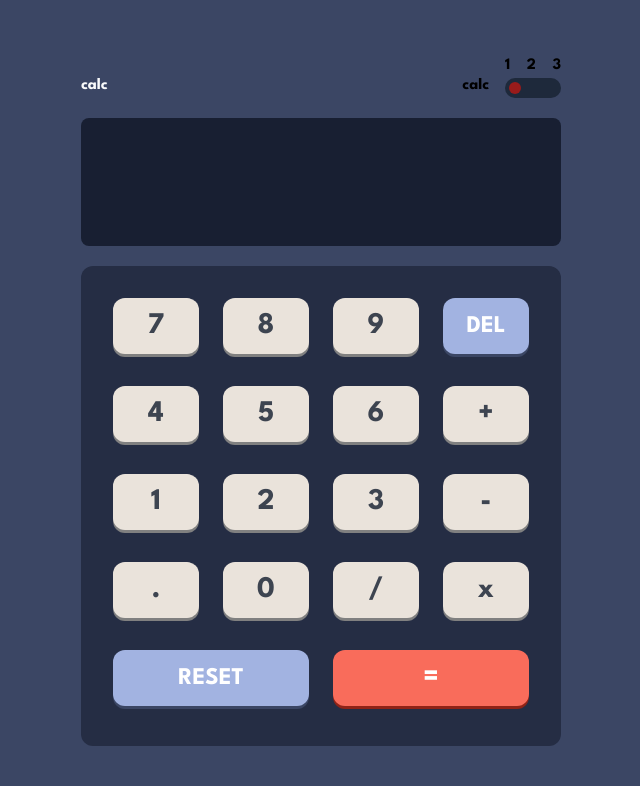
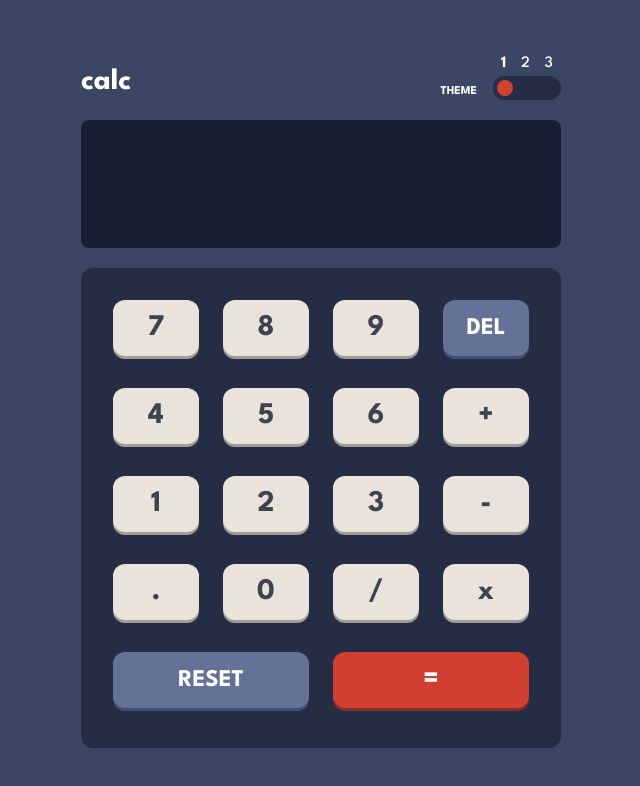
Before and after one commit to ivankozulic121/calculator_app, a React (Vite) app: page / in a window 1280 px wide. Shown: the top 786 px of the page, without its empty margins (319-959 px from the left). Built offline with nearby package versions, Linux system fonts and the light colour scheme.

Commit message:
completed styling based on state

```diff
--- a/index.html
+++ b/index.html
@@ -3,7 +3,7 @@
   <head>
     <meta charset="UTF-8" />
     <link rel="icon" type="image/svg+xml" href="/vite.svg" />
-    <link href="https://fonts.googleapis.com/css2?family=League+Spartan:wght@700&display=swap" rel="stylesheet">
+    <link href="https://fonts.googleapis.com/css2?family=League+Spartan:wght@100;300;400;500;600;700&display=swap" rel="stylesheet">
     <meta name="viewport" content="width=device-width, initial-scale=1.0" />
     <title>Vite + React</title>
   </head>
--- a/src/App.jsx
+++ b/src/App.jsx
@@ -9,7 +9,7 @@ import { useTheme } from './contexts/ThemeContext';
 const Output = ({output}) =>{
 
   return (
-    <div style={{backgroundColor:'rgb(24, 31, 50)'}} className="w-120 h-32 rounded-lg font-spartan text-right text-white text-6xl flex flex-row justify-end items-center pr-8 mt-5">{output}</div>
+    <div className="w-120 h-32 rounded-lg font-spartan text-right bg-output text-6xl text-outputText flex flex-row justify-end items-center pr-8 mt-5">{output}</div>
   )
 }
 
@@ -26,20 +26,20 @@ const Header = ({handleToggleClick, theme}) => {
     //((const { theme, setTheme } = useTheme();
     return (
         <div className="flex flex-row justify-between items-end">
-            <p className="text-textC">calc</p>
+            <p className="text-outColor text-3xl">calc</p>
             <div className="flex flex-row justify-end items-end gap-4">
-                <p>calc</p>
+                <p className="text-xs text-outColor">THEME</p>
                 <div className="flex flex-col justify-end items-end">
-                    <div className="flex flex-row justify-between w-full">
-                        <p>1</p>
-                        <p>2</p>
-                        <p>3</p>
+                    <div className="pl-2 pr-2 flex flex-row justify-between w-full">
+                        <p className="text-outColor font-mediun">1</p>
+                        <p className="text-outColor font-medium">2</p>
+                        <p className="text-outColor font-medium">3</p>
                     </div>
 
 
-                    <label className="inline-flex items-center cursor-pointer" >
+                    <label className="flex flex-col items-center cursor-pointer" >
           <input type="checkbox" value="" className="sr-only peer" ></input>
-          <div className={`relative w-14 h-5 bg-slate-800   dark:peer-focus:ring-blue-800 rounded-full peer dark:bg-gray-700 ${theme === 'first' ? "after:translate-x-0" : theme === 'second' ? "after:translate-x-[18px]" : "after:translate-x-[36px]"}  peer-checked:after:border-white after:content-[""] after:absolute after:top-[4px] after:start-[4px] after:bg-red-800 after:rounded-full after:h-3 after:w-3 after:transition-all dark:border-gray-600`} onClick={handleToggleClick}></div>
+          <div className={`relative min-w-[68px] h-6 bg-buttonContainer overflow-visible   dark:peer-focus:ring-blue-800 rounded-full peer dark:bg-gray-700 ${theme === 'first' ? "after:translate-x-0" : theme === 'second' ? "after:translate-x-[20px]" : "after:translate-x-[40px]"}  peer-checked:after:border-white after:content-[""] after:absolute after:top-[4px] after:start-[4px] after:bg-button_equal after:rounded-full after:h-4 after:w-4 after:transition-all dark:border-gray-600`} onClick={handleToggleClick}></div>
         </label>
 
 
@@ -53,34 +53,33 @@ const Header = ({handleToggleClick, theme}) => {
 }
 const ButtonContainer = ({handleClick}) => {
     return (
-        <div style={{backgroundColor: 'rgb(37, 45, 68)'}}
-             className="w-120 h-120 mt-5 p-8 rounded-xl grid grid-cols-4 gap-6">
-            <Button text="7" handleClick={handleClick}/>
-            <Button text="8" handleClick={handleClick}/>
-            <Button text="9" handleClick={handleClick}/>
-            <Button text="DEL" fontStyle='24px' textColor='white' bgColor='rgb(162, 179, 225)'
+        <div className="w-120 h-120 mt-5 p-8 rounded-xl bg-buttonContainer grid grid-cols-4 gap-6">
+            <Button className="bg-button_num text-buttonColorGroupOne shadow-number" text="7" handleClick={handleClick}/>
+            <Button className="bg-button_num text-buttonColorGroupOne  shadow-number" text="8" handleClick={handleClick}/>
+            <Button className="bg-button_num text-buttonColorGroupOne  shadow-number" text="9" handleClick={handleClick}/>
+            <Button className="bg-button_text text-buttonColorGroupTwo shadow-text" text="DEL" fontStyle='24px' textColor='white' bgColor='rgb(162, 179, 225)'
                     bShadow='0px 3px 0px 0px #3b4664' handleClick={handleClick}/>
-            <Button text="4" handleClick={handleClick}/>
-            <Button text="5" handleClick={handleClick}/>
-            <Button text="6" handleClick={handleClick}/>
-            <Button text="+" handleClick={handleClick}/>
-            <Button text="1" handleClick={handleClick}/>
-        <Button text="2" handleClick={handleClick}/>
-        <Button text="3" handleClick={handleClick}/>
-        <Button text="-" handleClick={handleClick}/>
-        <Button text="." handleClick={handleClick}/>
-        <Button text="0" handleClick={handleClick}/>
-        <Button text="/" handleClick={handleClick}/>
-        <Button text="x" handleClick={handleClick}/>
-        <Button className="col-span-2" text="RESET" fontStyle='24px' bgColor='rgb(162, 179, 225)' textColor='white' bShadow= '0px 3px 0px 0px #3b4664' handleClick={handleClick}/>
-        <Button className="col-span-2" text="=" fontStyle='30px' bgColor ='rgb(249, 108, 91)' textColor='white' bShadow=' 0px 3px 0px 0px rgb(144, 35, 23)' handleClick={handleClick}/>
+            <Button className="bg-button_num text-buttonColorGroupOne  shadow-number" text="4" handleClick={handleClick}/>
+            <Button className="bg-button_num text-buttonColorGroupOne  shadow-number" text="5" handleClick={handleClick}/>
+            <Button className="bg-button_num text-buttonColorGroupOne  shadow-number" text="6" handleClick={handleClick}/>
+            <Button className="bg-button_num text-buttonColorGroupOne  shadow-number" text="+" handleClick={handleClick}/>
+            <Button className="bg-button_num text-buttonColorGroupOne  shadow-number" text="1" handleClick={handleClick}/>
+        <Button className="bg-button_num text-buttonColorGroupOne  shadow-number" text="2" handleClick={handleClick}/>
+        <Button className="bg-button_num text-buttonColorGroupOne  shadow-number" text="3" handleClick={handleClick}/>
+        <Button className="bg-button_num text-buttonColorGroupOne  shadow-number" text="-" handleClick={handleClick}/>
+        <Button className="bg-button_num text-buttonColorGroupOne  shadow-number" text="." handleClick={handleClick}/>
+        <Button className="bg-button_num text-buttonColorGroupOne  shadow-number" text="0" handleClick={handleClick}/>
+        <Button className="bg-button_num text-buttonColorGroupOne  shadow-number" text="/" handleClick={handleClick}/>
+        <Button className="bg-button_num text-buttonColorGroupOne  shadow-number" text="x" handleClick={handleClick}/>
+        <Button className="col-span-2 bg-button_text text-buttonColorGroupTwo shadow-text" text="RESET" fontStyle='24px' bgColor='rgb(162, 179, 225)'   handleClick={handleClick}/>
+        <Button className="col-span-2 bg-button_equal text-buttonColorGroupThree shadow-equal" text="=" fontStyle='30px' bgColor ='rgb(249, 108, 91)' handleClick={handleClick}/>
     </div>
   )
 }
 
 const Button = ({text, className, fontStyle, bgColor, textColor, bShadow, handleClick}) => {
   return (
-    <button style={{backgroundColor: bgColor ? bgColor :'rgb(234, 227, 219)',boxShadow: bShadow ? bShadow : '0px 3px 0px 0px gray', fontSize:fontStyle, color: textColor ? textColor : '#3d4450'}} className={`w-full h-14 rounded-xl text-3xl ${className}`} onClick={handleClick} value={text}>{text}</button>
+    <button style={{fontSize:fontStyle}} className={`w-full h-14 rounded-xl text-3xl ${className}`} onClick={handleClick} value={text}>{text}</button>
   )
 }
 
@@ -155,6 +154,7 @@ const App = () => {
    <Output output={output}/>
    <ButtonContainer handleClick={handleClick}/>
 
+
    </>
   )
 }
--- a/src/contexts/ThemeContext.jsx
+++ b/src/contexts/ThemeContext.jsx
@@ -4,27 +4,68 @@ import { createContext, useContext, useState, useEffect } from "react";
 const themes = {
     first: {// Lighter Blue
         "--background": "#F9FAFB", // Light Gray
-        "--text-color": "#F9FAFB", // Black text
-        "--button-color": "#3B82F6",
+        "--text-color": "#F9FAFB",
+        "--output":"#181F32",// Black text
+        "--output-text":"#FFFFFF",
+        "--button-num-color": "#EAE3DB",
+        "--button-text-color": "#647298",
+        "--button-equal": "#D13F30",
         "--box-shadow":"#FDF2F8",
-        "--body-color": "#111827"
+        "--body-color": "#3B4664",
+        "--button-container": "#252D44",
+        "--button-color-group-one": "#3D4450",
+        "--button-color-group-two": "#FFFFFF",
+        "--button-color-group-three":"#FFFFFF",
+        "--box-shadow-text":"0 3px 0px 0px #414F76",
+        "--box-shadow-number":"0 3px 0px 0px #A09C99",
+        "--box-shadow-equal": "0 3px 0 0 #842C25",
+        "--out-color": "#FFFFFF"
+
+
     },
     second: {
          // Darker Yellow
         "--background": "#1E293B", // Dark Gray
-        "--text-color": "#E11D48", // White text
-        "--button-color": "#F59E0B",
+        "--text-color": "#E11D48",
+        "--output":"#EFEFEF", ////  White text
+        "--output-text":"#3D4450",
+        "--button-num-color": "#EAE3DB",
+        "--button-text-color": "#3A8288",
+        "--button-equal": "#C85400",
         "--box-shadow":"#FDF2F8",
         "--toggle": "#FDF2F8",
-        "--body-color": "#F59E0B"
+        "--body-color": "#E7E7E7",
+        "--button-container": "#D4CDCD",
+        "--button-color-group-one":"#3A3935",
+        "--button-color-group-two": "#FFFFFF",
+        "--button-color-group-three":"#FFFFFF",
+        "--box-shadow-text":"0 3px 0px 0px #306B70",
+        "--box-shadow-number": "0 3px 0 0 #A09C99",
+        "--box-shadow-equal": "0 3px 0 0 #8D410A",
+        "--out-color": "#3A3935"
+
+
     },
     third: {
          // Dark Pink
         "--background": "#FDF2F8", // Light Pink
-        "--text-color": "#831843", // Dark Purple Text
-        "--button-color": "#E11D48",
+        "--text-color": "#831843",
+        "--output":"#1D0836", // Dark Purple Text
+        "--output-text":"#EFDF5A",
+        "--button-num-color": "#331A4E",
+        "--button-text-color": "#56077D",
+        "--button-equal": "#00DFCC",
         "--box-shadow":"#FDF2F8",
-        "--body-color": "#E11D48"
+        "--body-color": "#170629",
+        "--button-container": "#1D0838",
+        "--button-color-group-one":"#EFDF5A",
+        "--button-color-group-two": "#E7E7E7",
+        "--button-color-group-three": "#000000",
+        "--box-shadow-text":"0 3px 0px 0px #A421D2",
+        "--box-shadow-number":"0 3px 0px 0px #A421D2",
+        "--box-shadow-equal": "0 3px 0 0 #70F2F2",
+        "--out-color": "#EFDF5A"
+
     },
 };
 
--- a/src/styles.css
+++ b/src/styles.css
@@ -6,8 +6,9 @@ body{
     @apply flex;
     @apply justify-center;
     @apply items-center;
+    @apply font-bold;
     height: 100vh;
 
     font-family: 'League Spartan', sans-serif;
-    background-color: #3b4664;
+    background-color: var(--body-color)
 }
--- a/tailwind.config.js
+++ b/tailwind.config.js
@@ -10,12 +10,28 @@ module.exports = {
         secondary: "var(--secondary)",
         background: "var(--background)",
         textC: "var(--text-color)",
-        button: "var(--button-color)",
+        output: "var(--output)",
+        outputBg: "var(--output--bg)",
+        outputText: "var(--output-text)",
+        button_num: "var(--button-num-color)",
+        button_text:"var(--button-text-color)",
+        button_equal:"var(--button-equal)",
         boxShadow:"var(--box-shadow)",
         toggle:"var(--toggle)",
         body:"var(--body-color)",
         header:"var(--header-color)",
-        buttonContainer:"var(--button-container-color)",
+        buttonContainer:"var(--button-container)",
+        buttonColorGroupOne: "var(--button-color-group-one)",
+        buttonColorGroupTwo: "var(--button-color-group-two)",
+        buttonColorGroupThree: "var(--button-color-group-three)",
+        outColor:"var(--out-color)"
+
+
+      },
+      boxShadow:{
+        'text': 'var(--box-shadow-text)',
+        'number': 'var(--box-shadow-number)',
+        'equal': 'var(--box-shadow-equal)'
       },
       width:{
         '500':'125rem',
```
